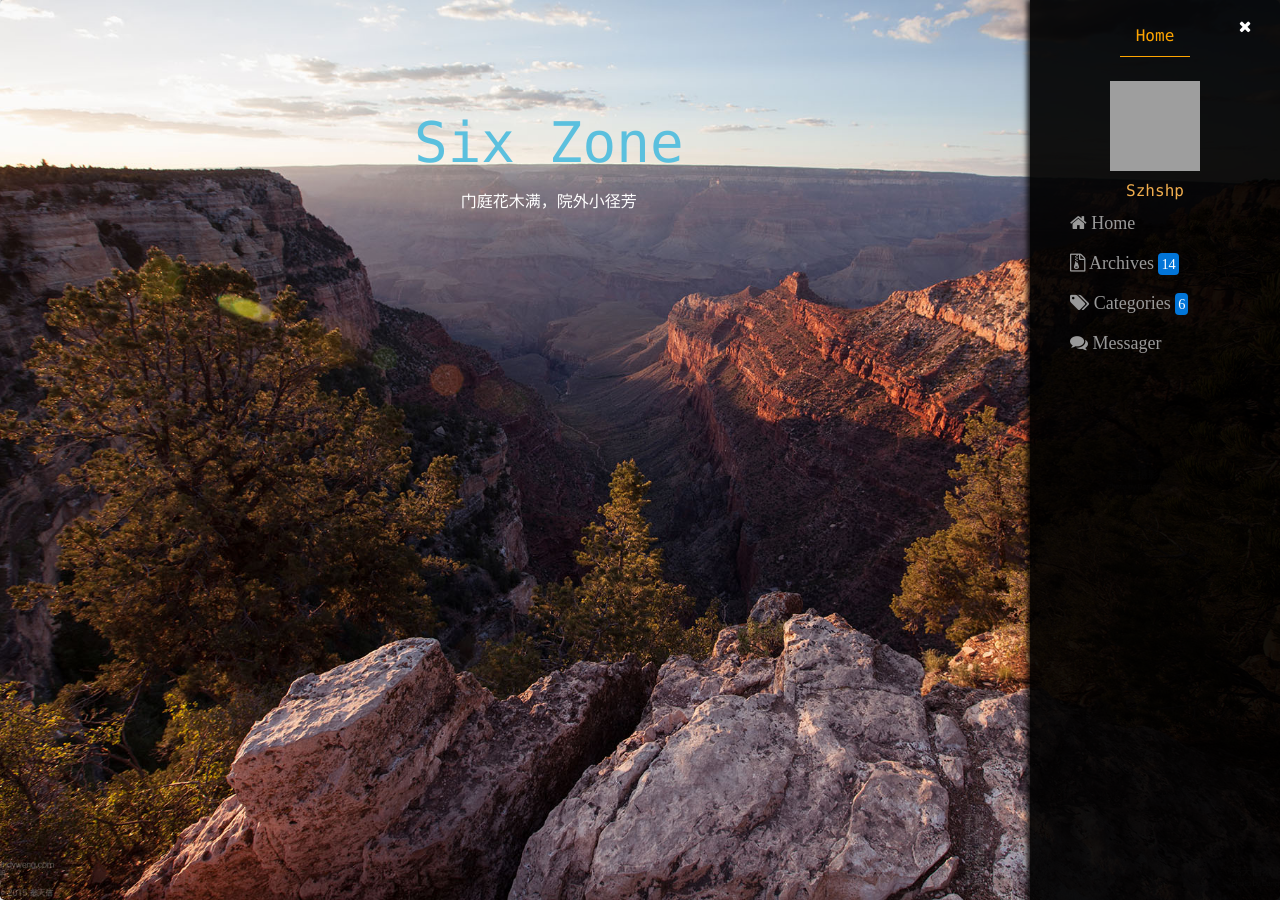
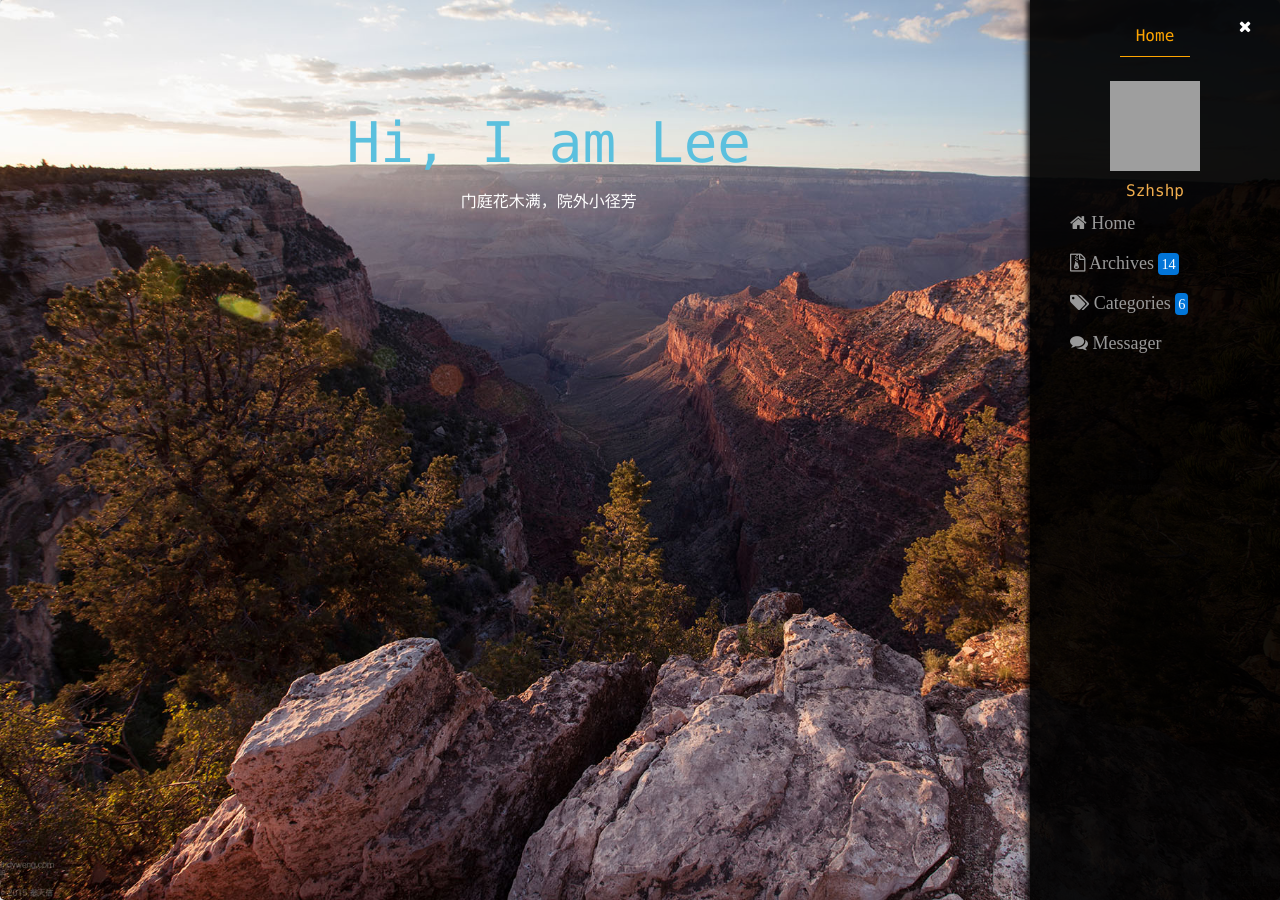
Before and after one commit to leetpy/leetpy.github.io.bak, a Jekyll site: the page built from index.html, in a window 1280 px wide and 900 px high. Built offline with Jekyll 4.4.1, drawn with Linux system fonts in a browser that asks for light colours; grey boxes are pictures that could not be loaded.

```diff
--- a/_includes/head.html
+++ b/_includes/head.html
@@ -1,4 +1,4 @@
 <div class="jumbotron" id="jumbotron" style="background: url({{site.url}}{{site.baseurl}}/img/bg.jpg) no-repeat center center fixed; -webkit-background-size: cover; -moz-background-size: cover; -o-background-size: cover; background-size: cover;">
-    <p class="display-4 pt-5 text-center text-info">Six Zone</p>
+    <p class="display-4 pt-5 text-center text-info">Hi, I am Lee</p>
     <p class="text-white text-center" >门庭花木满，院外小径芳</p>
 </div>
```
